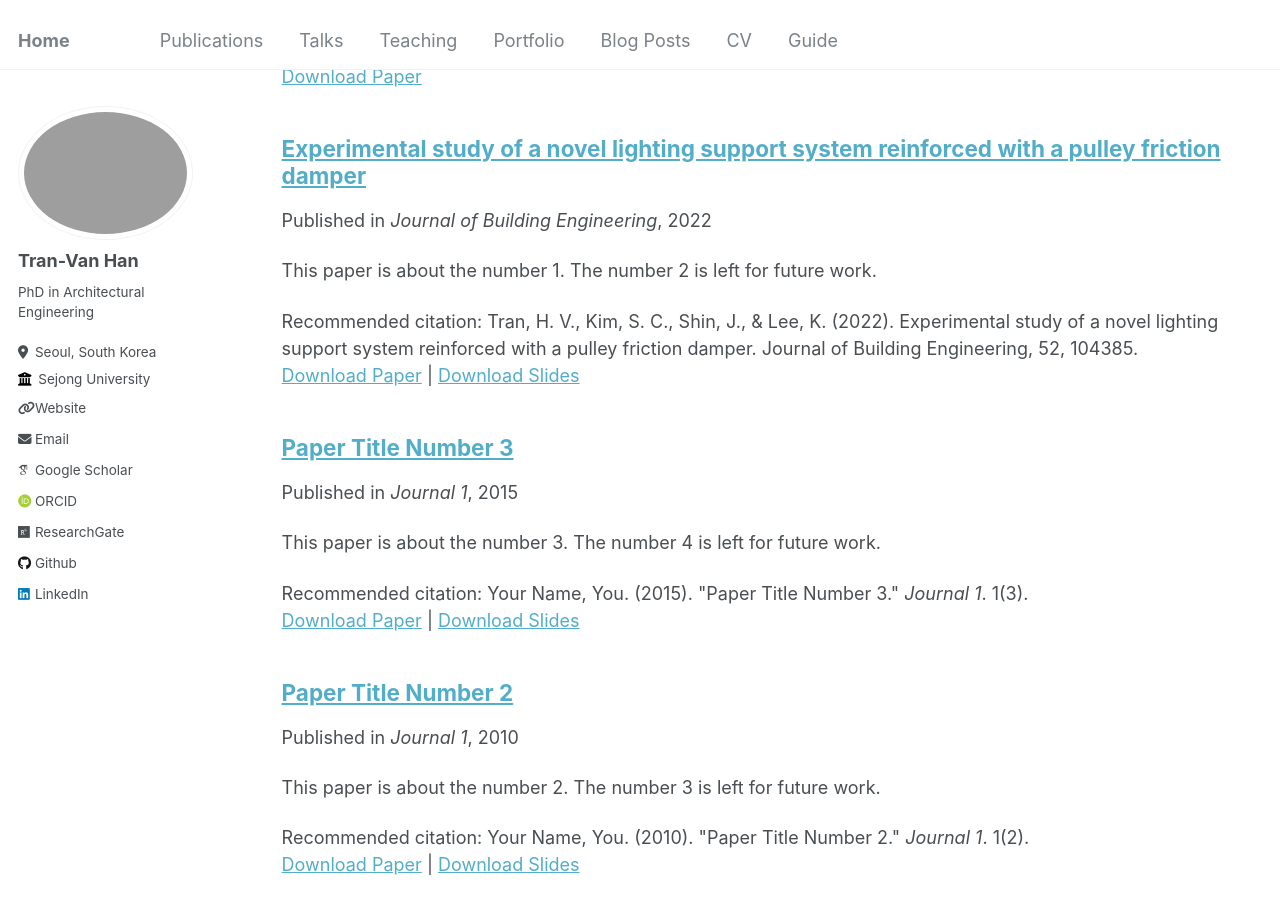
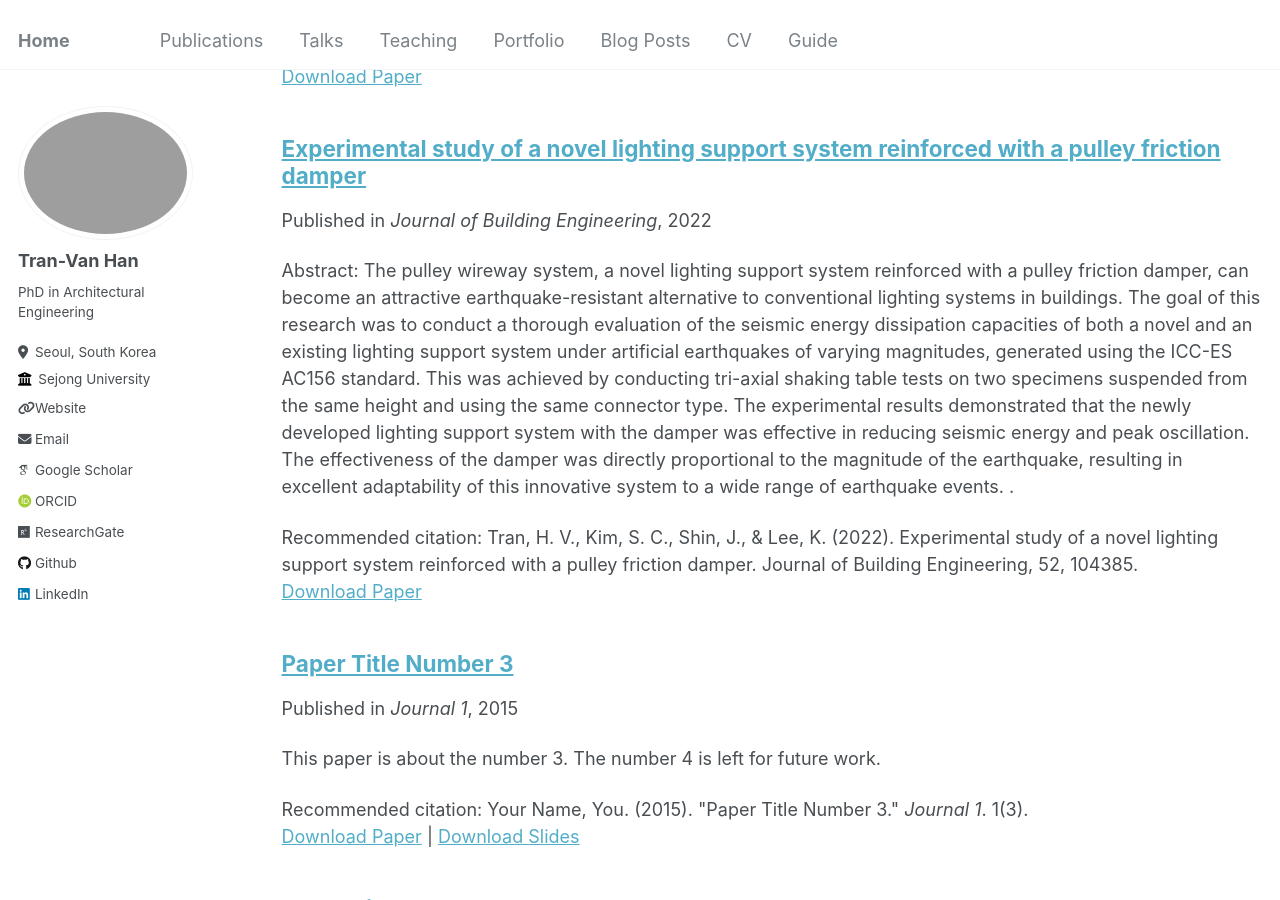
Before and after one commit to tranhan1405/tranhan1405.github.io, a Jekyll site: the page built from _pages/publications.md, in a window 1280 px wide and 900 px high, scrolled down 330 px. Built offline with Jekyll 4.4.1, drawn with Linux system fonts in a browser that asks for light colours; some web fonts are replaced.

Commit message:
Update 2009-10-01-paper-title-number-1.md

```diff
--- a/_publications/2009-10-01-paper-title-number-1.md
+++ b/_publications/2009-10-01-paper-title-number-1.md
@@ -2,10 +2,10 @@
 title: "Experimental study of a novel lighting support system reinforced with a pulley friction damper"
 collection: publications
 permalink: /publication/2009-10-01-paper-title-number-1
-excerpt: 'This paper is about the number 1. The number 2 is left for future work.'
+excerpt: 'Abstract: The pulley wireway system, a novel lighting support system reinforced with a pulley friction damper, can become an attractive earthquake-resistant alternative to conventional lighting systems in buildings. The goal of this research was to conduct a thorough evaluation of the seismic energy dissipation capacities of both a novel and an existing lighting support system under artificial earthquakes of varying magnitudes, generated using the ICC-ES AC156 standard. This was achieved by conducting tri-axial shaking table tests on two specimens suspended from the same height and using the same connector type. The experimental results demonstrated that the newly developed lighting support system with the damper was effective in reducing seismic energy and peak oscillation. The effectiveness of the damper was directly proportional to the magnitude of the earthquake, resulting in excellent adaptability of this innovative system to a wide range of earthquake events.
+.'
 date: 2022-03-26
 venue: 'Journal of Building Engineering'
-slidesurl: 'http://academicpages.github.io/files/slides1.pdf'
 paperurl: 'http://tranhan1405.github.io/files/Experimental study of a novel lighting support system reinforced with a pulley friction damper.pdf'
 citation: 'Tran, H. V., Kim, S. C., Shin, J., & Lee, K. (2022). Experimental study of a novel lighting support system reinforced with a pulley friction damper. Journal of Building Engineering, 52, 104385.'
 ---
```
